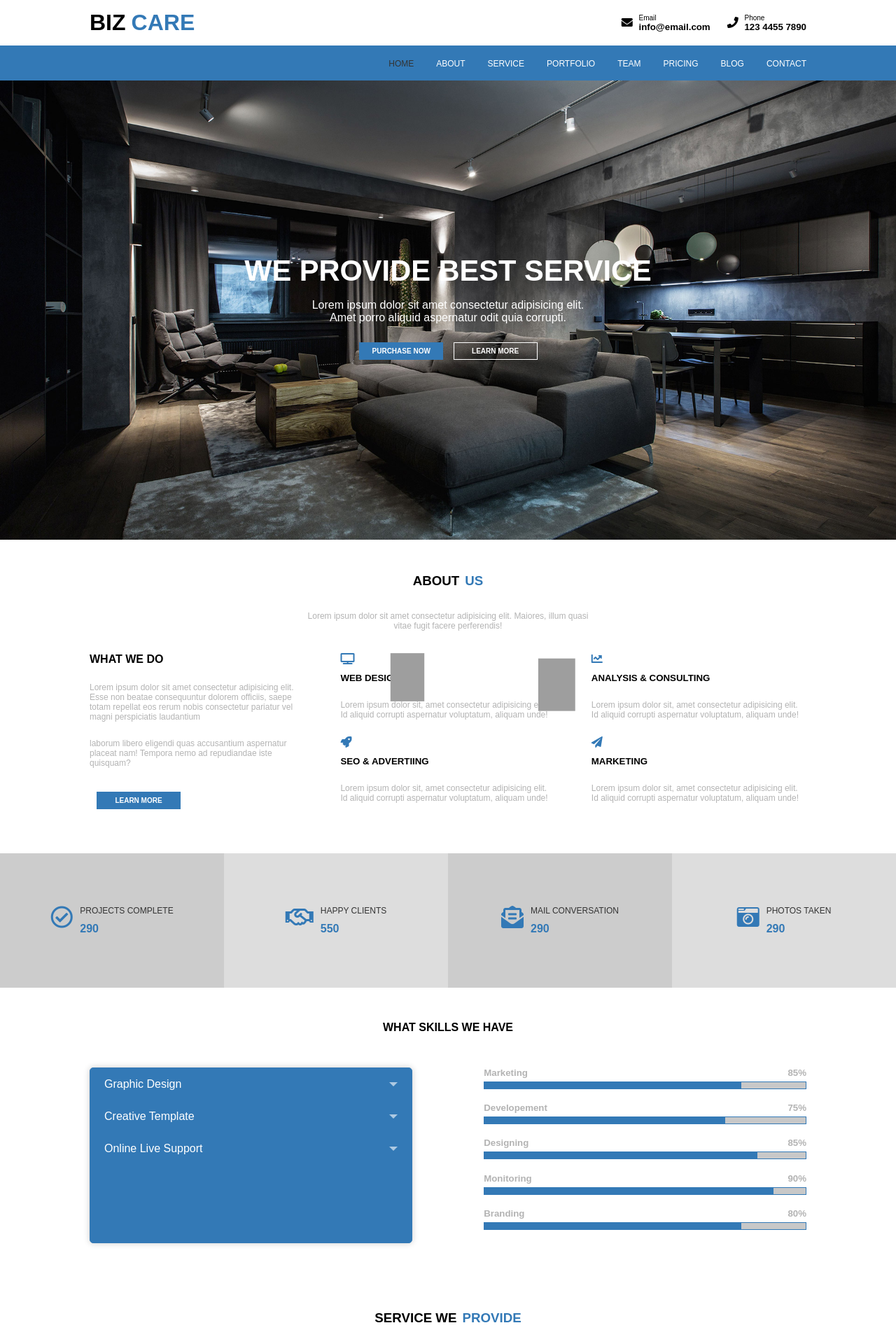
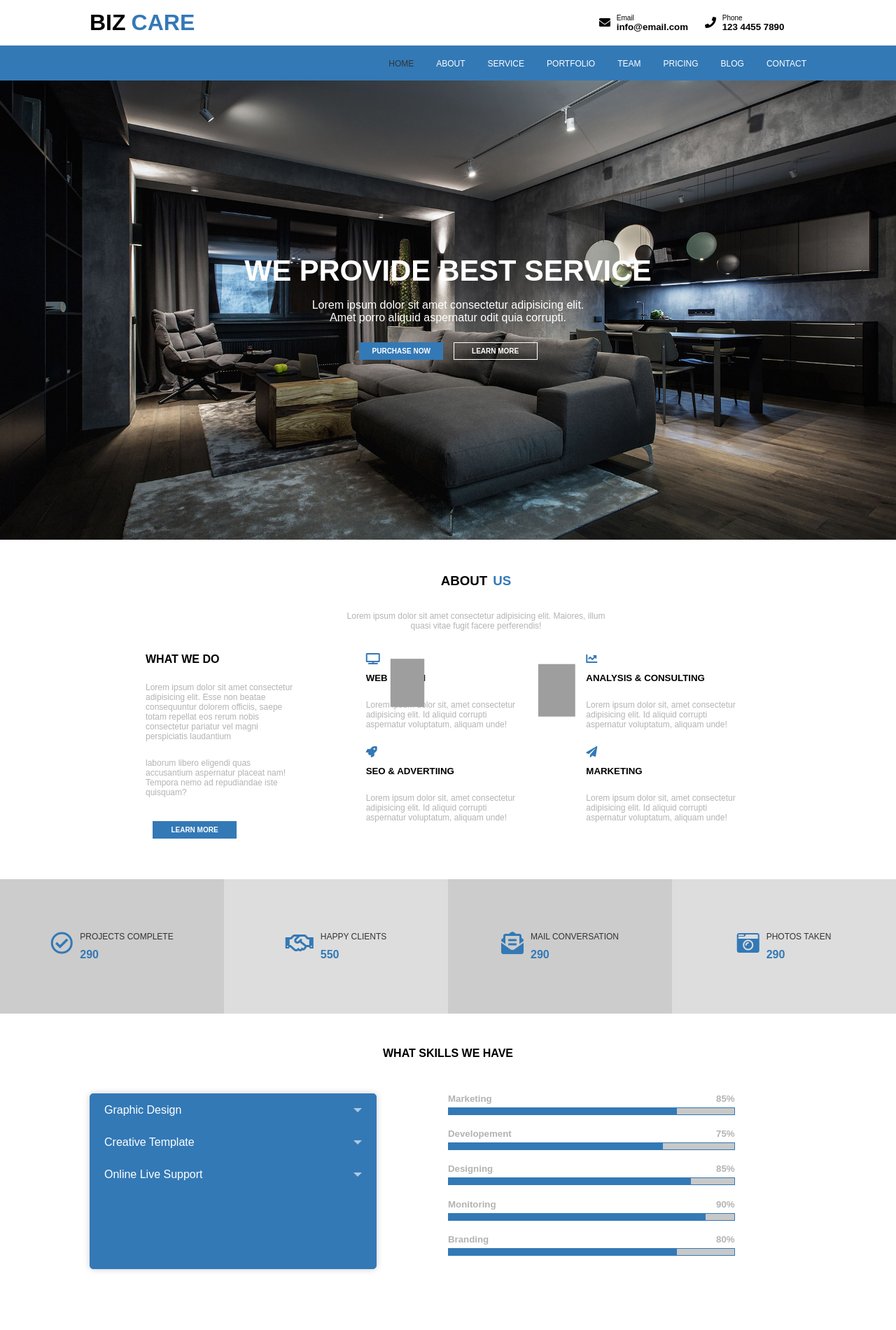
Before and after one commit to raj-barnwal/Bootcamp-Template, a plain HTML site: page dist/index.html in a window 1280 px wide. Shown: the top 1900 px of the page at 70% size. Drawn offline with Linux system fonts and the light colour scheme; grey boxes are pictures that could not be loaded.

Commit message:
Submitting Assignment

```diff
--- a/scss/main.scss
+++ b/scss/main.scss
@@ -49,28 +49,6 @@ h3 {
   }
 }
 
-// h3:before,
-// h3:after {
-//   content: "";
-//   position: absolute;
-//   top: -2px;
-//   width: 100px;
-//   height: 3px;
-//   background: #333;
-// }
-
-// h3:after {
-//   height: 1px;
-//   top: 20px;
-//   left: 45%;
-// }
-
-// h3:hover + h3:before,
-// h3:hover + h3:after {
-//   top: 0;
-//   transform: rotate(90deg);
-// }
-
 .active {
   color: #333;
 }
@@ -106,9 +84,9 @@ h3 {
 
 .header {
   padding: 14px 8rem;
-  display: flex;
-  align-items: center;
-  justify-content: space-between;
+  display: grid;
+  grid-template-columns: repeat(2, 1fr);
+
   animation: 1.5s ease-out 0s 1 slideInFromTop;
 
   @keyframes slideInFromTop {
@@ -135,6 +113,7 @@ h3 {
   }
 
   &-content {
+    margin-left: 12rem;
     display: flex;
 
     & > div {
@@ -373,6 +352,7 @@ h3 {
 .container-au {
   overflow: hidden;
   position: relative;
+  padding-left: 5rem;
 
   p {
     font-size: 12px;
@@ -381,13 +361,12 @@ h3 {
 }
 
 .container-au-content {
-  display: flex;
-  justify-content: space-between;
-
+  display: grid;
+  grid-template-columns: repeat(3, 1fr);
   &-left,
   &-middle,
   &-right {
-    width: 30%;
+    width: 70%;
 
     span {
       color: var(--primary-color);
@@ -404,12 +383,13 @@ h3 {
 }
 
 .wrapper-cards {
-  display: flex;
+  display: grid;
+  grid-template-columns: repeat(4, 1fr);
   width: 100%;
 }
 
 .cards {
-  width: 25%;
+  width: 100%;
   height: 12rem;
   display: flex;
   align-items: center;
@@ -478,18 +458,28 @@ h3 {
   }
 
   &-content {
-    display: flex;
-    justify-content: space-between;
+    display: grid;
+    grid-template-columns: repeat(2, 1fr);
   }
 }
 
 .accordion {
-  width: 45%;
+  width: 80%;
   box-shadow: 0 0 10px rgba(0, 0, 0, 0.2);
   overflow: hidden;
   background: var(--primary-color);
   border-radius: 5px;
   border: 1px solid var(--primary-color);
+  animation: 1.2s ease-out 0s 1 slideInFromLeft;
+
+  @keyframes slideInFromLeft {
+    0% {
+      transform: translateX(-100%);
+    }
+    100% {
+      transform: translateX(0);
+    }
+  }
 
   &-label,
   &-content {
@@ -543,7 +533,17 @@ h3 {
 }
 
 .skills {
-  width: 45%;
+  width: 80%;
+  animation: 1.2s ease-out 0s 1 slideInFromRight;
+
+  @keyframes slideInFromRight {
+    0% {
+      transform: translateX(100%);
+    }
+    100% {
+      transform: translateX(0);
+    }
+  }
 
   h5 {
     display: flex;
@@ -594,7 +594,7 @@ h3 {
     }
 
     @keyframes slide {
-      0% {
+      50% {
         width: 0;
       }
     }
@@ -698,8 +698,8 @@ h3 {
   }
 
   &-content {
-    display: flex;
-    flex-wrap: wrap;
+    display: grid;
+    grid-template-columns: repeat(3, 1fr);
     margin-left: 45px;
   }
 }
@@ -711,7 +711,7 @@ h3 {
   height: 300px;
 
   &:hover .overlay {
-    opacity: 1;
+    opacity: 0.7;
   }
 }
 .overlay {
@@ -738,12 +738,13 @@ h3 {
   height: 200px;
 
   &:hover .overlay {
-    opacity: 1;
+    opacity: 0.7;
   }
 }
 
 .container-ctm-content {
-  display: flex;
+  display: grid;
+  grid-template-columns: repeat(4, 1fr);
 
   .wrapper-box {
     margin: 10px;
```
Also changed, not shown: dist/css/main.css.
